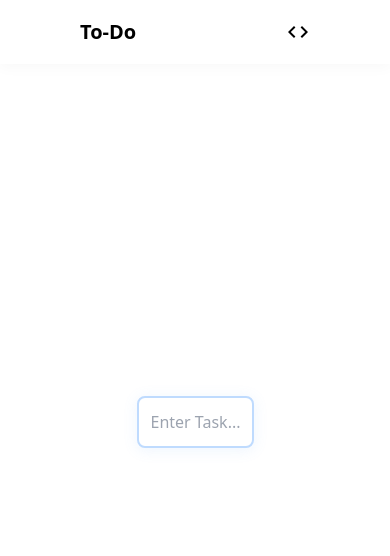
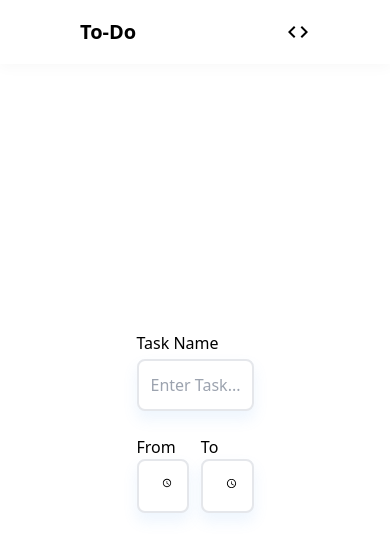
Before and after one commit to abno-24/To-Do-App, a Vue app: page / in a window 390 px wide. Shown: the top 556 px of the page. Built offline with nearby package versions, Linux system fonts and the light colour scheme; the HTML template or start-up script is replaced by a standard one.

Commit message:
Worked on responsiveness

```diff
--- a/src/components/Header.vue
+++ b/src/components/Header.vue
@@ -1,5 +1,5 @@
 <template>
-    <div class="header flex justify-between items-center">
+    <div class="header flex justify-between items-center sm:px-3 md:px-3 py-2 px-20">
         <h1 class="text-xl font-bold">To-Do</h1>
         <div class="icon">
             <a href="https://github.com/abno-24/To-Do-App" target="_blank" class="hover:fill-sky-400">
@@ -22,7 +22,7 @@ export default {
         top: 0;
         width: 100vw;
         height: 4rem;
-        padding: 0.3rem 5rem;
+        /* padding: 0.3rem 5rem; */
         box-shadow: 0 2px 14px 1px rgba(0, 0, 0, 0.03);
     }
     /* svg:hover {
--- a/src/components/ToDo.vue
+++ b/src/components/ToDo.vue
@@ -1,8 +1,25 @@
 <template>
-    <div class="task-input w-[60%] flex justify-center items-center">
-        <input type="text"
-            class="p-3 border-2 border-blue-200 top-7 rounded-lg shadow-[0_2px_14px_1px_rgba(96,165,250,0.1)] w-[50%] outline-none"
-            placeholder="Enter Task...">
+    <div class="task-input w-[60%] flex justify-center items-center flex-col gap-y-6">
+        <div class="flex flex-col w-[50%] gap-y-1">
+            <label for="task">Task Name</label>
+            <input type="text" name="task"
+                class="p-3 border-2 border-gray-400-200 top-7 rounded-lg shadow-[0_8px_14px_1px_rgba(96,165,250,0.1)] outline-none"
+                placeholder="Enter Task...">
+        </div>
+        <div class="flex justify-between w-[50%] gap-y-1">
+            <div class="flex flex-col w-[45%]">
+                <label for="from-time">From</label>
+                <input type="time" name="from-time"
+                    class="p-3 border-2 border-gray-400-200 top-7 rounded-lg shadow-[0_8px_14px_1px_rgba(96,165,250,0.1)] outline-none"
+                    placeholder="Enter Task...">
+            </div>
+            <div class="flex flex-col w-[45%]">
+                <label for="to-time">To</label>
+                <input type="time" name="to-time"
+                    class="p-3 border-2 border-gray-400-200 top-7 rounded-lg shadow-[0_8px_14px_1px_rgba(96,165,250,0.1)] outline-none"
+                    placeholder="Enter Task...">
+            </div>
+        </div>
     </div>
 </template>
 <script>
```
